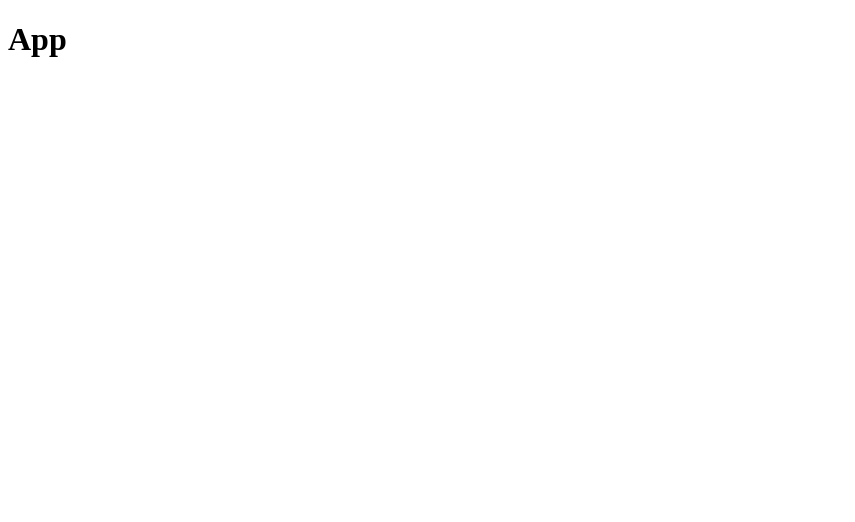
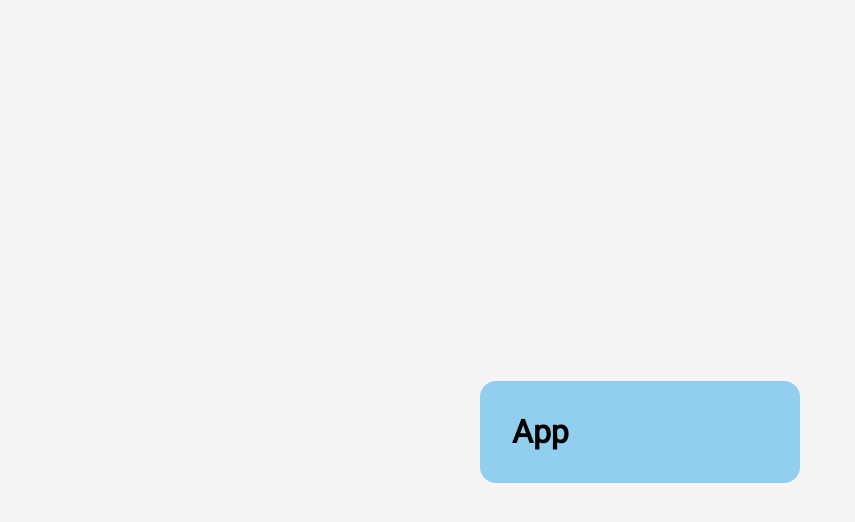
Before and after one commit to LaurentArcos/Calculator, a React (Create React App) app: page / in a window 1280 px wide. Shown: the top 522 px of the page, without its empty margins (0-855 px from the left). Built offline with nearby package versions, Linux system fonts and the light colour scheme.

Commit message:
first style in scss created

```diff
--- a/package.json
+++ b/package.json
@@ -9,6 +9,7 @@
     "react": "^18.2.0",
     "react-dom": "^18.2.0",
     "react-scripts": "5.0.1",
+    "sass": "^1.58.3",
     "web-vitals": "^2.1.4"
   },
   "scripts": {
--- a/src/index.js
+++ b/src/index.js
@@ -1,6 +1,7 @@
 import React from 'react';
 import ReactDOM from 'react-dom/client';
 import App from './App';
+import './index.scss';
 
 const root = ReactDOM.createRoot(document.getElementById('root'));
 root.render(
--- /dev/null
+++ b/src/index.scss
@@ -0,0 +1,24 @@
+@import url('https://fonts.googleapis.com/css2?family=Roboto&display=swap');
+
+* {
+  margin: 0;
+  padding: 0;
+  box-sizing: border-box;
+}
+
+body {
+  height: 100vh;
+  background: #f4f4f4;
+  display: flex;
+  align-items: center;
+  justify-content: center;
+  font-family: 'Roboto', sans-serif;
+}
+
+.wrapper {
+  background: #92cfee;
+  width: 20rem;
+  padding: 2rem;
+  margin-top: 4rem;
+  border-radius: 1rem;
+}
```
Also changed, not shown: 1 other file (tests, documents, lock files or other folders).
